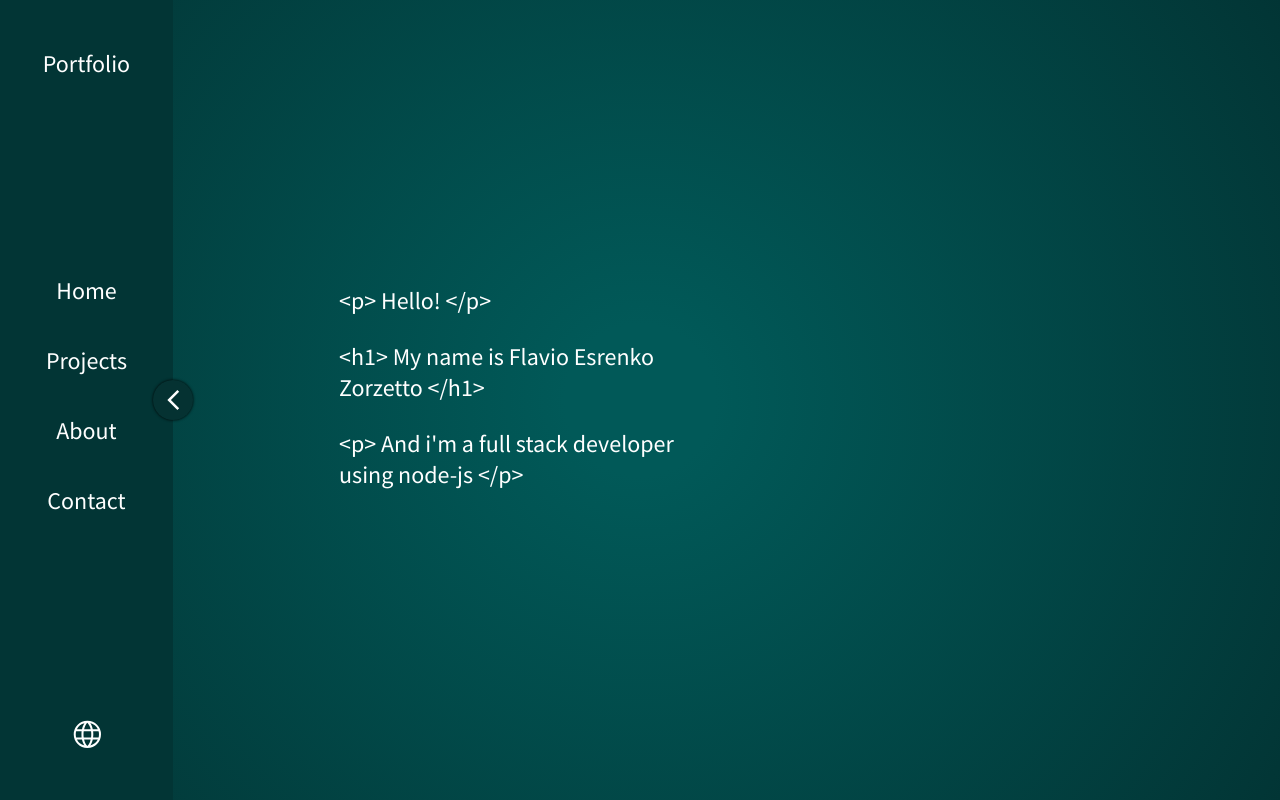
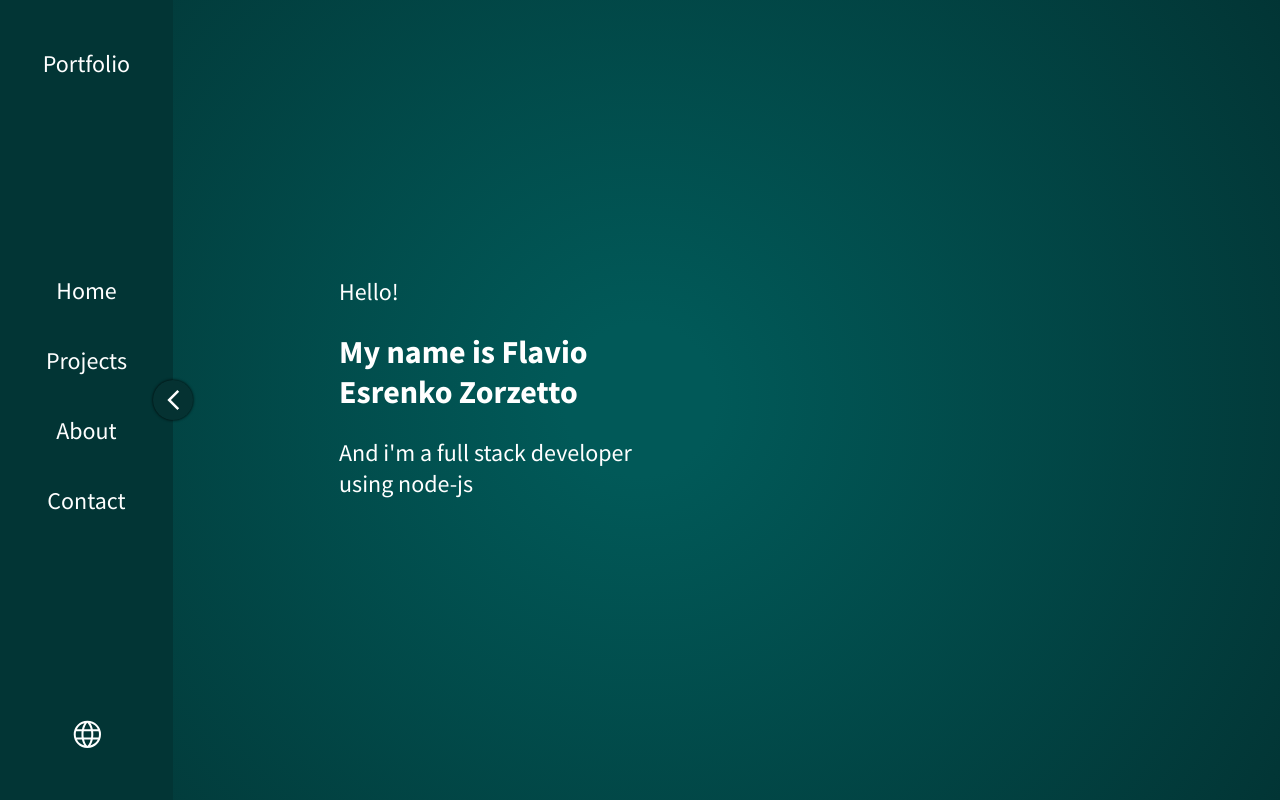
Before and after one commit to flaviozorzetto/flavio-portfolio, a React (Vite) app: page / in a window 1280 px wide. Built offline with nearby package versions, Linux system fonts and the light colour scheme; some icons are missing.

Commit message:
added code writing

```diff
--- a/index.html
+++ b/index.html
@@ -11,6 +11,10 @@
          href="https://fonts.googleapis.com/css2?family=Source+Sans+Pro:ital,wght@0,200;0,300;0,400;0,600;0,700;0,900;1,200;1,300;1,400;1,600;1,700;1,900&display=swap"
          rel="stylesheet"
       />
+      <link
+         href="https://fonts.googleapis.com/css2?family=Source+Code+Pro:ital,wght@0,200;0,300;0,400;0,500;0,600;1,200;1,300;1,400;1,500;1,600&display=swap"
+         rel="stylesheet"
+      />
    </head>
    <body>
       <div id="root"></div>
--- a/package.json
+++ b/package.json
@@ -9,6 +9,7 @@
   },
   "dependencies": {
     "flag-icon-css": "^4.1.7",
+    "html-react-parser": "^1.4.12",
     "i18next": "^21.8.0",
     "i18next-browser-languagedetector": "^6.1.4",
     "react": "^18.0.0",
--- a/src/routes/Index.jsx
+++ b/src/routes/Index.jsx
@@ -2,6 +2,7 @@ import { useEffect, useState } from 'react';
 import { useTranslation } from 'react-i18next';
 import styled from 'styled-components';
 import ContentWrapper from '../components/ContentWrapper';
+import parse from 'html-react-parser';
 
 const Container = styled.div`
    display: flex;
@@ -12,6 +13,7 @@ const Container = styled.div`
 
 const TextWrapper = styled.div`
    color: white;
+   position: relative;
 
    p {
       font-size: 1.5rem;
@@ -24,15 +26,50 @@ const TextWrapper = styled.div`
    }
 
    width: 45%;
+
+   ${props => {
+      return props.finishedWriting
+         ? `animation: fadeInFromNone 1s ease-out;`
+         : '';
+   }}
+
+   @keyframes fadeInFromNone {
+      0% {
+         display: none;
+         opacity: 0;
+      }
+
+      1% {
+         display: block;
+         opacity: 0;
+      }
+
+      100% {
+         display: block;
+         opacity: 1;
+      }
+   }
 `;
 
-async function buildQueue(queueArr) {
+const WrittingText = styled.p`
+   font-size: 1rem;
+   font-family: 'Source Code Pro', monospace;
+`;
+
+const timeout = ms => {
+   return new Promise((res, rej) => {
+      setTimeout(() => {
+         res();
+      }, ms);
+   });
+};
+
+async function buildQueue(queueArr, setFinished) {
    for (let i = 0; i < queueArr.length; i++) {
       await buildText(queueArr[i][0], queueArr[i][1]);
    }
-   queueArr.forEach(e => {
-      e[1](<p>{e[0]}</p>);
-   });
+   await timeout(400);
+   setFinished(true);
 }
 
 async function buildText(text, setText) {
@@ -54,7 +91,7 @@ function recursiveText(fullTextArr, currentArr, i) {
       currentArr.push(fullTextArr[i]);
       setTimeout(() => {
          res(currentArr.join(''));
-      }, 10);
+      }, 25);
    });
 }
 
@@ -63,14 +100,29 @@ export default props => {
    const [text_1, setText_1] = useState('');
    const [text_2, setText_2] = useState('');
    const [text_3, setText_3] = useState('');
+   const [finished, setFinished] = useState(false);
+
+   const reset = () => {
+      setFinished(false);
+      setText_1('');
+      setText_2('');
+      setText_3('');
+   };
 
    useEffect(() => {
       let rendering = setTimeout(() => {
-         buildQueue([
-            [`<p> ${t('Hello')} </p>`, setText_1],
-            [`<h1> ${t('preName')} Flavio Esrenko Zorzetto </h1>`, setText_2],
-            [`<p> ${t('indexText')} </p>`, setText_3],
-         ]);
+         reset();
+         buildQueue(
+            [
+               [`<p> ${t('Hello')} </p>`, setText_1],
+               [
+                  `<h1> ${t('preName')} Flavio Esrenko Zorzetto </h1>`,
+                  setText_2,
+               ],
+               [`<p> ${t('indexText')} </p>`, setText_3],
+            ],
+            setFinished
+         );
       }, 500);
       return () => {
          clearTimeout(rendering);
@@ -80,10 +132,22 @@ export default props => {
    return (
       <ContentWrapper>
          <Container>
-            <TextWrapper>
-               {text_1}
-               {text_2}
-               {text_3}
+            <TextWrapper finishedWriting={finished}>
+               {finished ? (
+                  parse(text_1)
+               ) : (
+                  <WrittingText>{text_1}</WrittingText>
+               )}
+               {finished ? (
+                  parse(text_2)
+               ) : (
+                  <WrittingText>{text_2}</WrittingText>
+               )}
+               {finished ? (
+                  parse(text_3)
+               ) : (
+                  <WrittingText>{text_3}</WrittingText>
+               )}
             </TextWrapper>
          </Container>
       </ContentWrapper>
```
Also changed, not shown: 1 other file (tests, documents, lock files or other folders).
